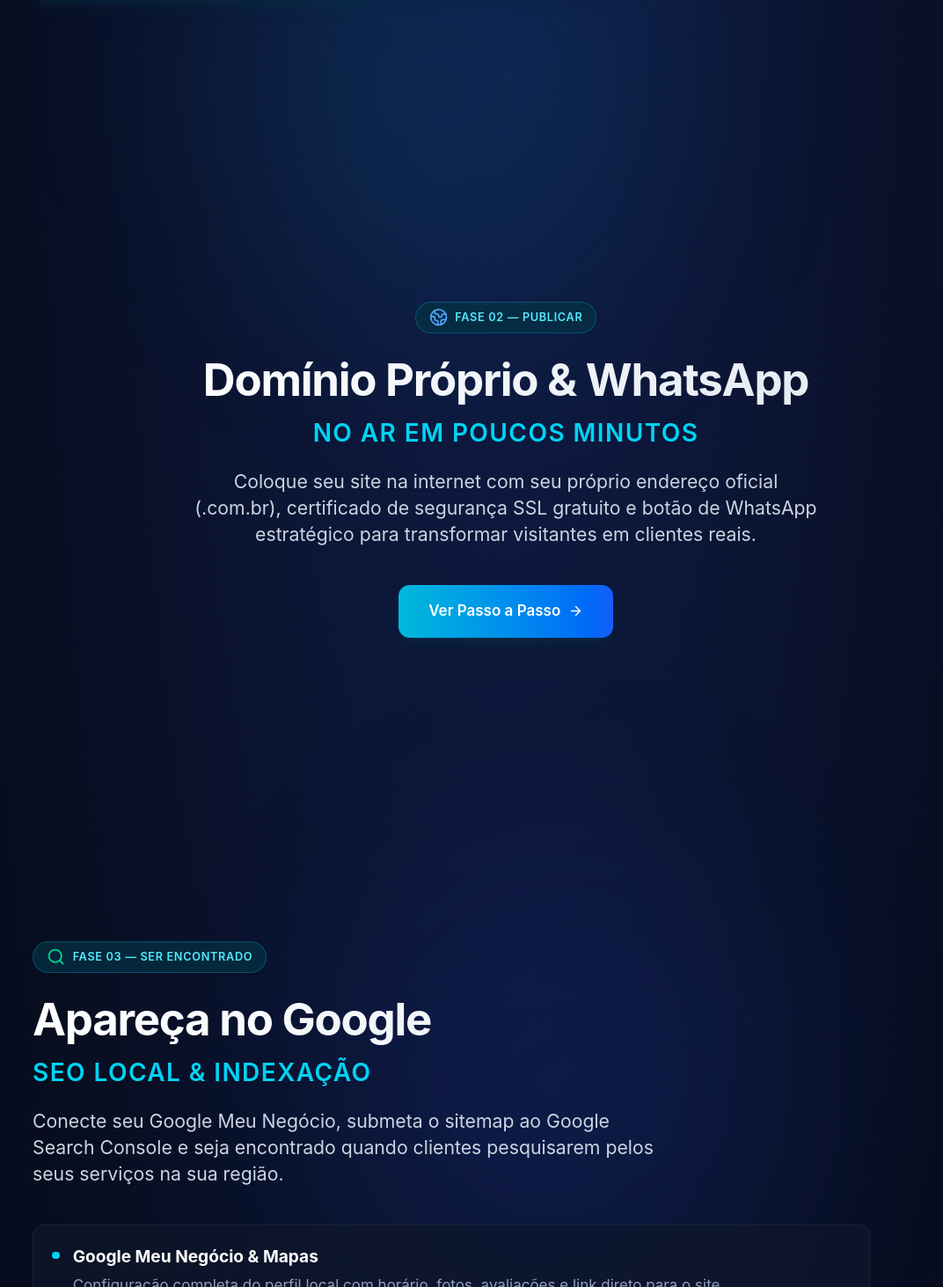
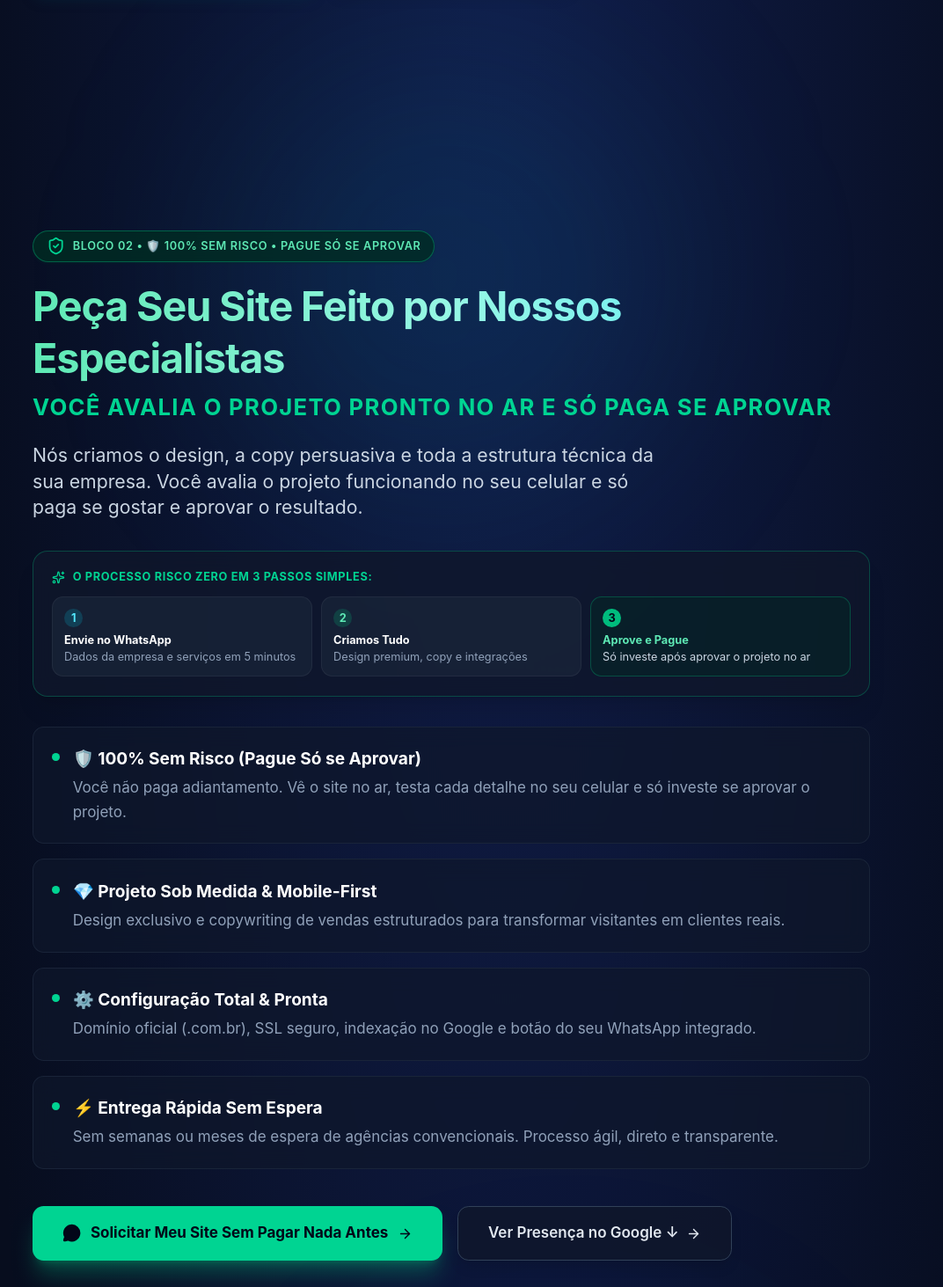
Before and after one commit to alessandrosc2/multyplique, a React (Vite) app: page / in a window 1280 px wide. Shown: the part 1127-2590 px from the top of the page at 88% size, without its empty margins (65-1137 px from the left). Built offline with nearby package versions, Linux system fonts and the light colour scheme.

Commit message:
feat: transformar fase 2 em Bloco 02 narrado com oferta Risco Zero e timeline

```diff
--- a/src/App.tsx
+++ b/src/App.tsx
@@ -1,6 +1,5 @@
 import { Toaster } from "sonner";
 import { ScrollGlobe } from "@/components/ui/landing-page";
-import { ChoiceSection } from "@/components/ui/ChoiceSection";
 import { SocialProofSection } from "@/components/pricing/SocialProofSection";
 import { WordRevealSection } from "@/components/scrollytelling/WordRevealSection";
 import { ConversionScienceSection } from "@/components/analytics/ConversionScienceSection";
@@ -15,11 +14,8 @@ export default function App() {
     <main className="w-full min-h-screen bg-[#070d1e] text-white selection:bg-cyan-500 selection:text-slate-950 font-sans">
       <Toaster position="top-right" richColors theme="dark" />
 
-      {/* Beat 1: O Método Guiado das 4 Fases com o Globo 3D em Scrollytelling */}
+      {/* Beat 1: O Método em Scrollytelling com Globo 3D e Blocos Narrados */}
       <ScrollGlobe />
-
-      {/* Beat 2: Interesse & Sustentação — As Duas Opções: Crie com IA ou Risco Zero */}
-      <ChoiceSection />
 
       <SocialProofSection />
 
--- a/src/components/ui/landing-page.tsx
+++ b/src/components/ui/landing-page.tsx
@@ -27,8 +27,9 @@ export interface MethodFeature {
 
 export interface MethodAction {
   label: string;
-  variant: "primary" | "secondary";
+  variant: "primary" | "secondary" | "whatsapp";
   onClick?: () => void;
+  href?: string;
 }
 
 export interface MethodSection {
@@ -57,10 +58,10 @@ export interface ScrollGlobeProps {
 
 const defaultGlobeConfig = {
   positions: [
-    { top: "50%", left: "75%", scale: 1.35 },  // Hero / Fase 1: Right side
-    { top: "22%", left: "50%", scale: 1.0 },   // Fase 2: Top Center (Screenshot 1)
-    { top: "50%", left: "85%", scale: 1.65 },  // Fase 3: Right side large (Screenshot 2)
-    { top: "50%", left: "50%", scale: 2.1 },   // Fase 4: Center backdrop (Screenshot 3)
+    { top: "50%", left: "75%", scale: 1.35 },  // Bloco 01 (Hero): Right side
+    { top: "50%", left: "82%", scale: 1.25 },  // Bloco 02: Right side (deixa a esquerda ampla para o conteúdo de Risco Zero)
+    { top: "25%", left: "50%", scale: 0.95 },  // Bloco 03: Top Center
+    { top: "50%", left: "50%", scale: 2.1 },   // Bloco 04: Center backdrop
   ]
 };
 
@@ -73,8 +74,8 @@ export function ScrollGlobe({
 }: ScrollGlobeProps) {
   const methodSections: MethodSection[] = useMemo(() => sections || [
     {
-      id: "fase-1-construir",
-      badge: "Site-IA • +40% Receita Média Comprovada",
+      id: "bloco-1-diagnostico",
+      badge: "Bloco 01 • +40% Receita Média Comprovada",
       title: "Multiplique seu faturamento e apresente sua empresa profissionalmente.",
       subtitle: "Pare de perder clientes no Google para a concorrência.",
       description: "Levantamentos mostram que empresas com site faturam em média 40% a mais que empresas sem um site.",
@@ -90,56 +91,79 @@ export function ScrollGlobe({
           description: "75% dos consumidores julgam a legitimidade e o profissionalismo de uma empresa pelo site."
         },
         {
-          title: "Pronto em Minutos com Inteligência Artificial",
-          description: "Sem precisar programar, sem modelos genéricos e 100% otimizado para o Google e smartphones."
+          title: "Presença Sob Medida & Mobile-First",
+          description: "Sem modelos genéricos e 100% otimizado para o Google e smartphones."
         }
       ],
       actions: [
         {
-          label: "Quero Multiplicar Meu Faturamento",
+          label: "Quero Meu Site Profissional",
           variant: "primary",
           onClick: () => {
-            const el = document.getElementById("pricing");
+            const el = document.getElementById("bloco-2-risco-zero");
             if (el) el.scrollIntoView({ behavior: "smooth" });
           }
         },
         {
-          label: "Ver Como Funciona",
+          label: "Explorar a Narrativa ↓",
           variant: "secondary",
           onClick: () => {
-            const el = document.getElementById("metodo");
+            const el = document.getElementById("bloco-2-risco-zero");
             if (el) el.scrollIntoView({ behavior: "smooth" });
           }
         }
       ]
     },
     {
-      id: "fase-2-publicar",
-      badge: "Fase 02 — Publicar",
-      title: "Domínio Próprio & WhatsApp",
-      subtitle: "No Ar em Poucos Minutos",
-      description: "Coloque seu site na internet com seu próprio endereço oficial (.com.br), certificado de segurança SSL gratuito e botão de WhatsApp estratégico para transformar visitantes em clientes reais.",
-      align: "center",
-      icon: <Globe2 className="w-5 h-5 text-blue-400" />,
+      id: "bloco-2-risco-zero",
+      badge: "Bloco 02 • 🛡️ 100% Sem Risco • Pague Só se Aprovar",
+      title: "Peça Seu Site Feito por Nossos Especialistas",
+      subtitle: "Você Avalia o Projeto Pronto no Ar e Só Paga se Aprovar",
+      description: "Nós criamos o design, a copy persuasiva e toda a estrutura técnica da sua empresa. Você avalia o projeto funcionando no seu celular e só paga se gostar e aprovar o resultado.",
+      align: "left",
+      icon: <ShieldCheck className="w-5 h-5 text-emerald-400" />,
+      features: [
+        {
+          title: "🛡️ 100% Sem Risco (Pague Só se Aprovar)",
+          description: "Você não paga adiantamento. Vê o site no ar, testa cada detalhe no seu celular e só investe se aprovar o projeto."
+        },
+        {
+          title: "💎 Projeto Sob Medida & Mobile-First",
+          description: "Design exclusivo e copywriting de vendas estruturados para transformar visitantes em clientes reais."
+        },
+        {
+          title: "⚙️ Configuração Total & Pronta",
+          description: "Domínio oficial (.com.br), SSL seguro, indexação no Google e botão do seu WhatsApp integrado."
+        },
+        {
+          title: "⚡ Entrega Rápida Sem Espera",
+          description: "Sem semanas ou meses de espera de agências convencionais. Processo ágil, direto e transparente."
+        }
+      ],
       actions: [
         {
-          label: "Ver Passo a Passo",
-          variant: "primary",
+          label: "Solicitar Meu Site Sem Pagar Nada Antes",
+          variant: "whatsapp",
+          href: "https://wa.me/5583993595124?text=Ol%C3%A1!%20Quero%20que%20a%20equipe%20fa%C3%A7a%20o%20site%20da%20minha%20empresa%20com%20a%20condi%C3%A7%C3%A3o%20de%20s%C3%B3%20pagar%20ap%C3%B3s%20a%20aprova%C3%A7%C3%A3o%20do%20projeto."
+        },
+        {
+          label: "Ver Presença no Google ↓",
+          variant: "secondary",
           onClick: () => {
-            const el = document.getElementById("pricing");
+            const el = document.getElementById("bloco-3-google");
             if (el) el.scrollIntoView({ behavior: "smooth" });
           }
         }
       ]
     },
     {
-      id: "fase-3-ser-encontrado",
-      badge: "Fase 03 — Ser Encontrado",
-      title: "Apareça no Google",
-      subtitle: "SEO Local & Indexação",
-      description: "Conecte seu Google Meu Negócio, submeta o sitemap ao Google Search Console e seja encontrado quando clientes pesquisarem pelos seus serviços na sua região.",
+      id: "bloco-3-google",
+      badge: "Bloco 03 • Google & Presença Local",
+      title: "Sua Empresa no Topo das Buscas",
+      subtitle: "SEO Local & Google Meu Negócio",
+      description: "Quem pesquisa pelo seu serviço na sua cidade precisa encontrar a sua empresa, não a concorrência. Configuramos sua presença para atrair buscas orgânicas reais.",
       align: "left",
-      icon: <Search className="w-5 h-5 text-emerald-400" />,
+      icon: <Search className="w-5 h-5 text-cyan-400" />,
       features: [
         {
           title: "Google Meu Negócio & Mapas",
@@ -151,44 +175,44 @@ export function ScrollGlobe({
         },
         {
           title: "SEO On-Page & Palavras-Chave",
-          description: "Meta tags, títulos h1/h2 e dados estruturados otimizados para atrair clientes da sua região geográfica."
+          description: "Meta tags, títulos h1/h2 e dados estruturados otimizados para clientes da sua região geográfica."
         }
       ],
       actions: [
         {
-          label: "Garantir Minha Vaga",
-          variant: "primary",
-          onClick: () => {
-            const el = document.getElementById("pricing");
-            if (el) el.scrollIntoView({ behavior: "smooth" });
-          }
+          label: "Quero Aparecer no Google 📲",
+          variant: "whatsapp",
+          href: "https://wa.me/5583993595124?text=Ol%C3%A1!%20Quero%20colocar%20a%20minha%20empresa%20no%20Google%20com%20um%20site%20profissional."
         }
       ]
     },
     {
-      id: "fase-4-renda-extra",
-      badge: "Fase 04 — Trilha Renda Extra",
-      title: "Fature Criando Sites",
-      subtitle: "TENHA UMA RENDA EXTRA",
-      description: "Muitos negócios locais ainda não possuem uma presença digital estruturada. Use o mesmo método para oferecer criação de sites na sua cidade de forma ética.",
-      align: "center",
-      icon: <TrendingUp className="w-5 h-5 text-purple-400" />,
+      id: "bloco-4-conversao",
+      badge: "Bloco 04 • Mais Vendas & Conversão",
+      title: "Venda 24 Horas por Dia no Automático",
+      subtitle: "Apresentação Profissional Que Gera Resultados",
+      description: "Enquanto redes sociais dependem do algoritmo, seu site oficial é seu canal proprietário de vendas funcionando dia e noite para passar autoridade imediata.",
+      align: "left",
+      icon: <TrendingUp className="w-5 h-5 text-emerald-400" />,
+      features: [
+        {
+          title: "Autoridade e Credibilidade Máxima",
+          description: "Empresas com site oficial transmitem 75% mais confiança para novos clientes (Pesquisa Stanford)."
+        },
+        {
+          title: "Botão WhatsApp de Alta Conversão",
+          description: "Posicionamento estratégico para direcionar o visitante direto para o atendimento da sua equipe."
+        },
+        {
+          title: "Sem Mensalidades Surpresa",
+          description: "O site pertence à sua empresa, com total transparência e sem taxas abusivas de retenção."
+        }
+      ],
       actions: [
         {
-          label: "Começar Agora",
-          variant: "primary",
-          onClick: () => {
-            const el = document.getElementById("pricing");
-            if (el) el.scrollIntoView({ behavior: "smooth" });
-          }
-        },
-        {
-          label: "Simulador de Ganhos",
-          variant: "secondary",
-          onClick: () => {
-            const el = document.getElementById("calculadora");
-            if (el) el.scrollIntoView({ behavior: "smooth" });
-          }
+          label: "Falar com Nossos Especialistas 📲",
+          variant: "whatsapp",
+          href: "https://wa.me/5583993595124?text=Ol%C3%A1!%20Quero%20saber%20mais%20sobre%20o%20site%20profissional%20para%20minha%20empresa."
         }
       ]
     }
@@ -445,7 +469,7 @@ export function ScrollGlobe({
                 >
                   <div className="flex items-center gap-2">
                     <div className={cn("w-1.5 h-1.5 rounded-full", isCurrent ? "bg-cyan-400 animate-pulse" : "bg-slate-500")} />
-                    <span>{section.badge || `Fase ${index + 1}`}</span>
+                    <span>{section.badge?.split("•")[0]?.trim() || `Bloco ${index + 1}`}</span>
                   </div>
                 </div>
 
@@ -462,7 +486,7 @@ export function ScrollGlobe({
                       ? "bg-cyan-400 border-cyan-400 shadow-[0_0_14px_rgba(6,182,212,0.9)] scale-125"
                       : "bg-transparent border-slate-600 hover:border-cyan-400 hover:bg-cyan-400/20"
                   )}
-                  aria-label={`Navegar para ${section.badge || `Fase ${index + 1}`}`}
+                  aria-label={`Navegar para ${section.badge || `Bloco ${index + 1}`}`}
                 />
               </div>
             );
@@ -491,9 +515,12 @@ export function ScrollGlobe({
 
       {/* Dynamic Scrollytelling Sections */}
       {methodSections.map((section, index) => {
+        const isBlock2 = section.id === "bloco-2-risco-zero";
+
         return (
           <section
             key={section.id}
+            id={section.id}
             ref={(el) => { sectionRefs.current[index] = el; }}
             className={cn(
               "relative min-h-screen flex flex-col justify-center px-6 sm:px-12 md:px-16 lg:px-24 z-20 py-24 sm:py-32",
@@ -509,8 +536,10 @@ export function ScrollGlobe({
             )}>
               {/* Badge */}
               <div className={cn(
-                "inline-flex items-center gap-2 px-3.5 py-1.5 rounded-full text-xs font-semibold tracking-wider uppercase mb-5",
-                "bg-cyan-950/70 border border-cyan-500/30 text-cyan-300 backdrop-blur-md shadow-sm",
+                "inline-flex items-center gap-2 px-3.5 py-1.5 rounded-full text-xs font-semibold tracking-wider uppercase mb-5 backdrop-blur-md shadow-sm",
+                isBlock2
+                  ? "bg-emerald-950/80 border border-emerald-500/40 text-emerald-300 shadow-emerald-950/40"
+                  : "bg-cyan-950/70 border border-cyan-500/30 text-cyan-300",
                 section.align === "center" && "mx-auto",
                 section.align === "right" && "ml-auto"
               )}>
@@ -540,14 +569,22 @@ export function ScrollGlobe({
               ) : (
                 <h2 className={cn(
                   "font-bold tracking-tight mb-5 leading-[1.15] text-white",
-                  "text-2xl sm:text-3xl md:text-4xl lg:text-[3rem]"
+                  "text-2xl sm:text-3xl md:text-4xl lg:text-[2.75rem]"
                 )}>
                   {section.subtitle ? (
                     <div className="space-y-2">
-                    <span className="bg-gradient-to-r from-white via-slate-100 to-slate-200 bg-clip-text text-transparent block pb-1 leading-tight">
+                      <span className={cn(
+                        "block pb-1 leading-tight",
+                        isBlock2
+                          ? "bg-gradient-to-r from-emerald-300 via-teal-200 to-cyan-300 bg-clip-text text-transparent"
+                          : "bg-gradient-to-r from-white via-slate-100 to-slate-200 bg-clip-text text-transparent"
+                      )}>
                         {section.title}
                       </span>
-                    <span className="text-cyan-400 text-[0.55em] font-semibold tracking-wider uppercase block pb-1">
+                      <span className={cn(
+                        "text-[0.55em] font-bold tracking-wider uppercase block pb-1",
+                        isBlock2 ? "text-emerald-400" : "text-cyan-400"
+                      )}>
                         {section.subtitle}
                       </span>
                     </div>
@@ -556,11 +593,12 @@ export function ScrollGlobe({
                       {section.title}
                     </span>
                   )}
-              </h2> )}
+                </h2>
+              )}
 
               {/* Description */}
               <div className={cn(
-                "text-slate-300 leading-relaxed mb-8 sm:mb-10 text-base sm:text-lg lg:text-xl font-normal max-w-2xl",
+                "text-slate-300 leading-relaxed mb-6 sm:mb-8 text-base sm:text-lg lg:text-xl font-normal max-w-2xl",
                 section.align === "center" ? "mx-auto text-center" : "",
                 section.align === "right" ? "ml-auto text-right" : ""
               )}>
@@ -573,27 +611,63 @@ export function ScrollGlobe({
                     </div>
                     <div className="flex items-center gap-2">
                       <div className="w-2 h-2 rounded-full bg-cyan-400 animate-pulse" style={{ animationDelay: "0.5s" }} />
-                      <span>Role para Explorar as 4 Fases</span>
+                      <span>Role para Explorar os Blocos Narrados</span>
                     </div>
                   </div>
                 )}
               </div>
 
+              {/* Mini-timeline exclusiva do Bloco 02 */}
+              {isBlock2 && (
+                <div className="mb-8 p-4 sm:p-5 rounded-2xl bg-slate-900/80 border border-emerald-500/30 backdrop-blur-md shadow-xl">
+                  <div className="text-xs font-bold uppercase tracking-wider text-emerald-400 mb-3 flex items-center gap-2">
+                    <Sparkles className="w-3.5 h-3.5" />
+                    <span>O Processo Risco Zero em 3 Passos Simples:</span>
+                  </div>
+                  <div className="grid grid-cols-1 sm:grid-cols-3 gap-2.5 text-xs">
+                    <div className="p-3 rounded-xl bg-slate-800/60 border border-white/5">
+                      <span className="inline-block w-5 h-5 rounded-full bg-cyan-500/20 text-cyan-300 font-bold text-center leading-5 mb-1.5">1</span>
+                      <strong className="text-white block mb-0.5">Envie no WhatsApp</strong>
+                      <span className="text-slate-400">Dados da empresa e serviços em 5 minutos</span>
+                    </div>
+                    <div className="p-3 rounded-xl bg-slate-800/60 border border-white/5">
+                      <span className="inline-block w-5 h-5 rounded-full bg-emerald-500/20 text-emerald-300 font-bold text-center leading-5 mb-1.5">2</span>
+                      <strong className="text-white block mb-0.5">Criamos Tudo</strong>
+                      <span className="text-slate-400">Design premium, copy e integrações</span>
+                    </div>
+                    <div className="p-3 rounded-xl bg-emerald-950/40 border border-emerald-500/30">
+                      <span className="inline-block w-5 h-5 rounded-full bg-emerald-500 text-slate-950 font-bold text-center leading-5 mb-1.5">3</span>
+                      <strong className="text-emerald-300 block mb-0.5">Aprove e Pague</strong>
+                      <span className="text-slate-300">Só investe após aprovar o projeto no ar</span>
+                    </div>
+                  </div>
+                </div>
+              )}
+
               {/* Feature Cards */}
               {section.features && (
                 <div className="grid gap-3.5 sm:gap-4 mb-8 sm:mb-10 text-left">
-                  {section.features.map((feature, fIndex) => (
+                  {section.features.map((feature) => (
                     <div
                       key={feature.title}
                       className={cn(
                         "group p-4 sm:p-5 rounded-xl border transition-all duration-300",
-                        "bg-slate-900/70 backdrop-blur-md border-slate-800/80 hover:border-cyan-500/40 hover:bg-slate-900/90 hover:shadow-lg hover:shadow-cyan-950/40"
+                        "bg-slate-900/70 backdrop-blur-md border-slate-800/80",
+                        isBlock2
+                          ? "hover:border-emerald-500/40 hover:bg-slate-900/90 hover:shadow-lg hover:shadow-emerald-950/40"
+                          : "hover:border-cyan-500/40 hover:bg-slate-900/90 hover:shadow-lg hover:shadow-cyan-950/40"
                       )}
                     >
                       <div className="flex items-start gap-3.5">
-                        <div className="w-2 h-2 rounded-full bg-cyan-400 mt-2 shrink-0 group-hover:scale-125 transition-transform" />
+                        <div className={cn(
+                          "w-2 h-2 rounded-full mt-2 shrink-0 group-hover:scale-125 transition-transform",
+                          isBlock2 ? "bg-emerald-400" : "bg-cyan-400"
+                        )} />
                         <div className="space-y-1 min-w-0">
-                          <h3 className="font-bold text-white text-base sm:text-lg group-hover:text-cyan-300 transition-colors">
+                          <h3 className={cn(
+                            "font-bold text-white text-base sm:text-lg transition-colors",
+                            isBlock2 ? "group-hover:text-emerald-300" : "group-hover:text-cyan-300"
+                          )}>
                             {feature.title}
                           </h3>
                           <p className="text-slate-400 text-sm sm:text-base leading-relaxed">
@@ -614,7 +688,38 @@ export function ScrollGlobe({
                   section.align === "right" && "justify-end",
                   (!section.align || section.align === "left") && "justify-start"
                 )}>
-                  {section.actions.map((action, actionIdx) => (
+                  {section.actions.map((action) => {
+                    const isWhatsApp = action.variant === "whatsapp" || action.href?.includes("wa.me");
+
+                    if (action.href) {
+                      return (
+                        <a
+                          key={action.label}
+                          href={action.href}
+                          target="_blank"
+                          rel="noopener noreferrer"
+                          onClick={() => {
+                            if (action.onClick) action.onClick();
+                            try {
+                              (window as any).dataLayer = (window as any).dataLayer || [];
+                              (window as any).dataLayer.push({ event: "whatsapp_click", location: `scroll_globe_${section.id}` });
+                            } catch {}
+                          }}
+                          className={cn(
+                            "inline-flex items-center justify-center gap-2.5 px-6 sm:px-8 py-3.5 sm:py-4 rounded-xl font-bold transition-all duration-300 text-sm sm:text-base cursor-pointer shadow-xl",
+                            isWhatsApp
+                              ? "bg-emerald-400 hover:bg-emerald-300 text-slate-950 shadow-emerald-500/30 hover:scale-[1.02] active:scale-[0.98]"
+                              : "bg-gradient-to-r from-cyan-500 to-blue-600 text-white hover:from-cyan-400 hover:to-blue-500 shadow-cyan-950/50 hover:scale-[1.02] active:scale-[0.98]"
+                          )}
+                        >
+                          {isWhatsApp && <MessageCircle className="w-5 h-5 text-slate-950 fill-slate-950" />}
+                          <span>{action.label}</span>
+                          <ArrowRight className="w-4 h-4" />
+                        </a>
+                      );
+                    }
+
+                    return (
                       <button
                         key={action.label}
                         onClick={action.onClick}
@@ -628,7 +733,8 @@ export function ScrollGlobe({
                         <span>{action.label}</span>
                         <ArrowRight className="w-4 h-4" />
                       </button>
-                  ))}
+                    );
+                  })}
                 </div>
               )}
             </div>
```
Lines whose indentation alone changed are shown as unchanged.
